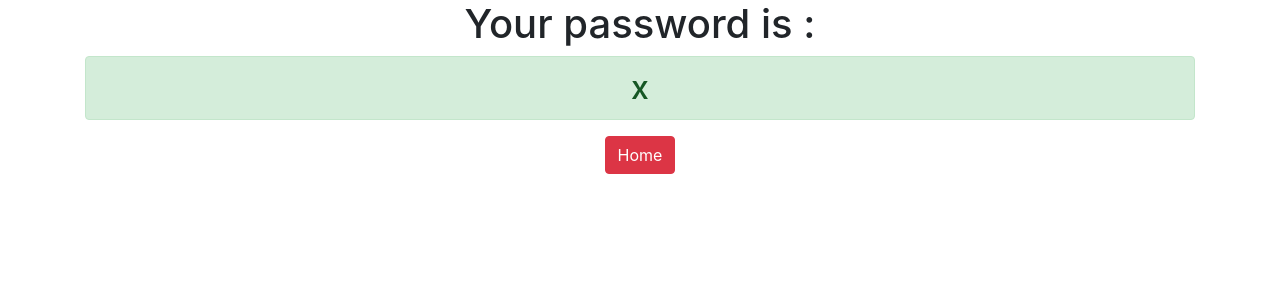
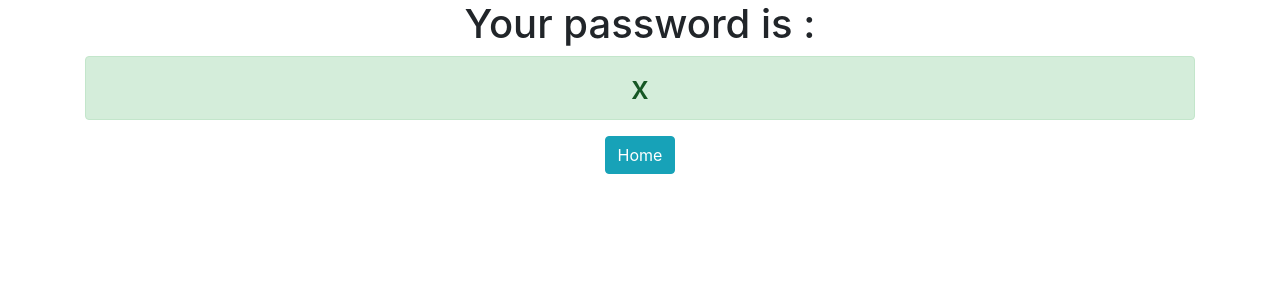
Before and after one commit to shaikhsalman0706/django3-password-generator.github.io, a Django app: template generator/templates/generator/password.html in a window 1280 px wide. Shown: the top 300 px of the page. Run offline with Django 3.2, Linux system fonts and the light colour scheme; the template is opened without the code that fills it: most values are stand-ins (such as "Sample title", 1, 10 or a date in 2020); some libraries are stand-ins or nearby versions.

Commit message:
I made some changes

```diff
--- a/generator/templates/generator/password.html
+++ b/generator/templates/generator/password.html
@@ -4,5 +4,5 @@
 <h1>Your password is : </h1>
 <h2 class="alert alert-success">{{ password }}</h2>
 
-<a href="{% url 'home' %}" class="btn btn-danger">Home</a>
+<a href="{% url 'home' %}" class="btn btn-info">Home</a>
 </div>
--- a/password_generator/settings.py
+++ b/password_generator/settings.py
@@ -20,7 +20,7 @@ BASE_DIR = os.path.dirname(os.path.dirname(os.path.abspath(__file__)))
 # See https://docs.djangoproject.com/en/3.0/howto/deployment/checklist/
 
 # SECURITY WARNING: keep the secret key used in production secret!
-SECRET_KEY = 'svbq*f#2(job1j9kn+9mmy#30m8t=38ledv@7_8=nfqelx2*#c'
+SECRET_KEY = 'svbq*f#2(job1j9kn+9mmy#30m8t=3hv65r68ledv@7_8=nfqelx2*#c'
 
 # SECURITY WARNING: don't run with debug turned on in production!
 DEBUG = True
```
